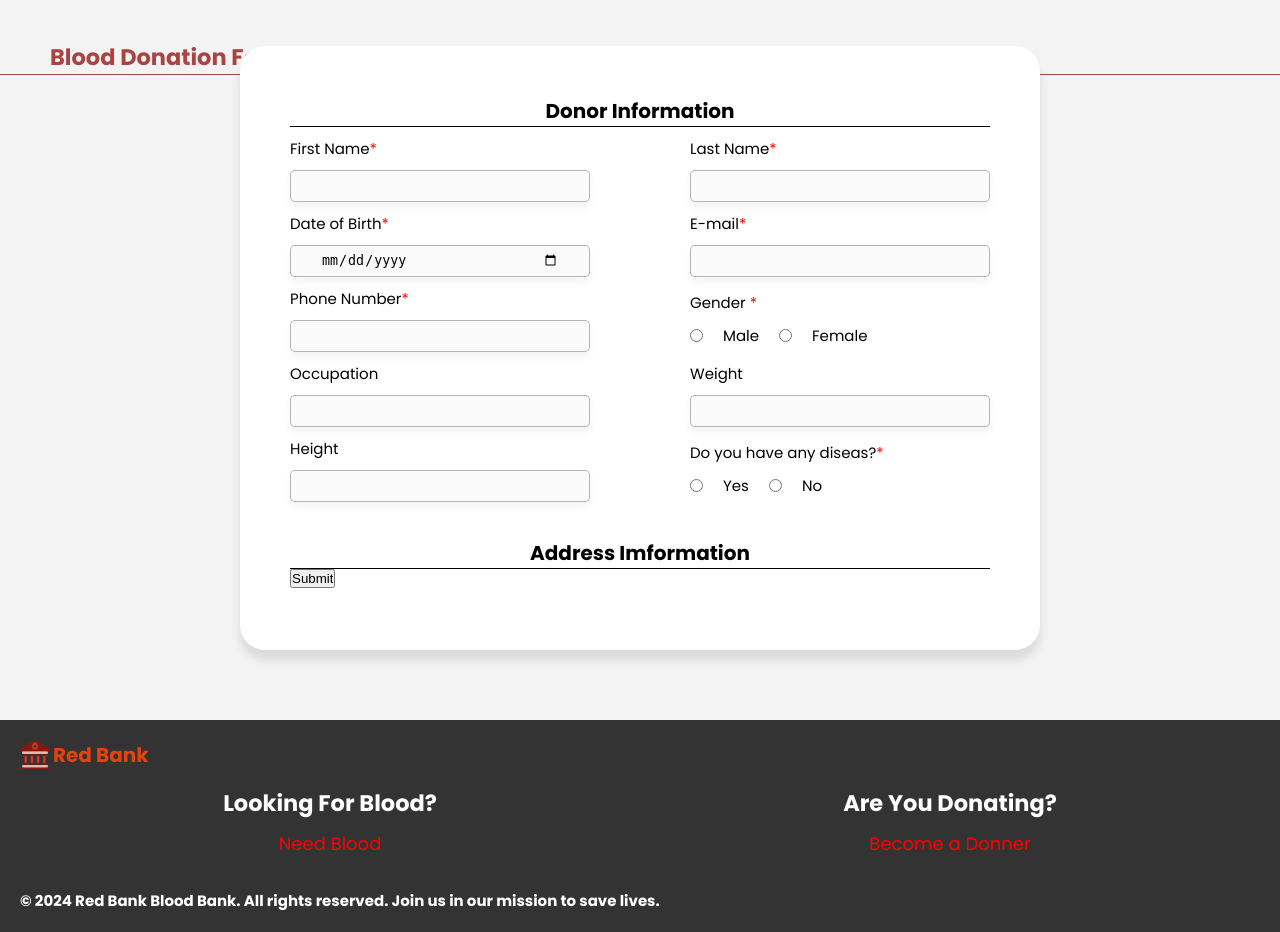
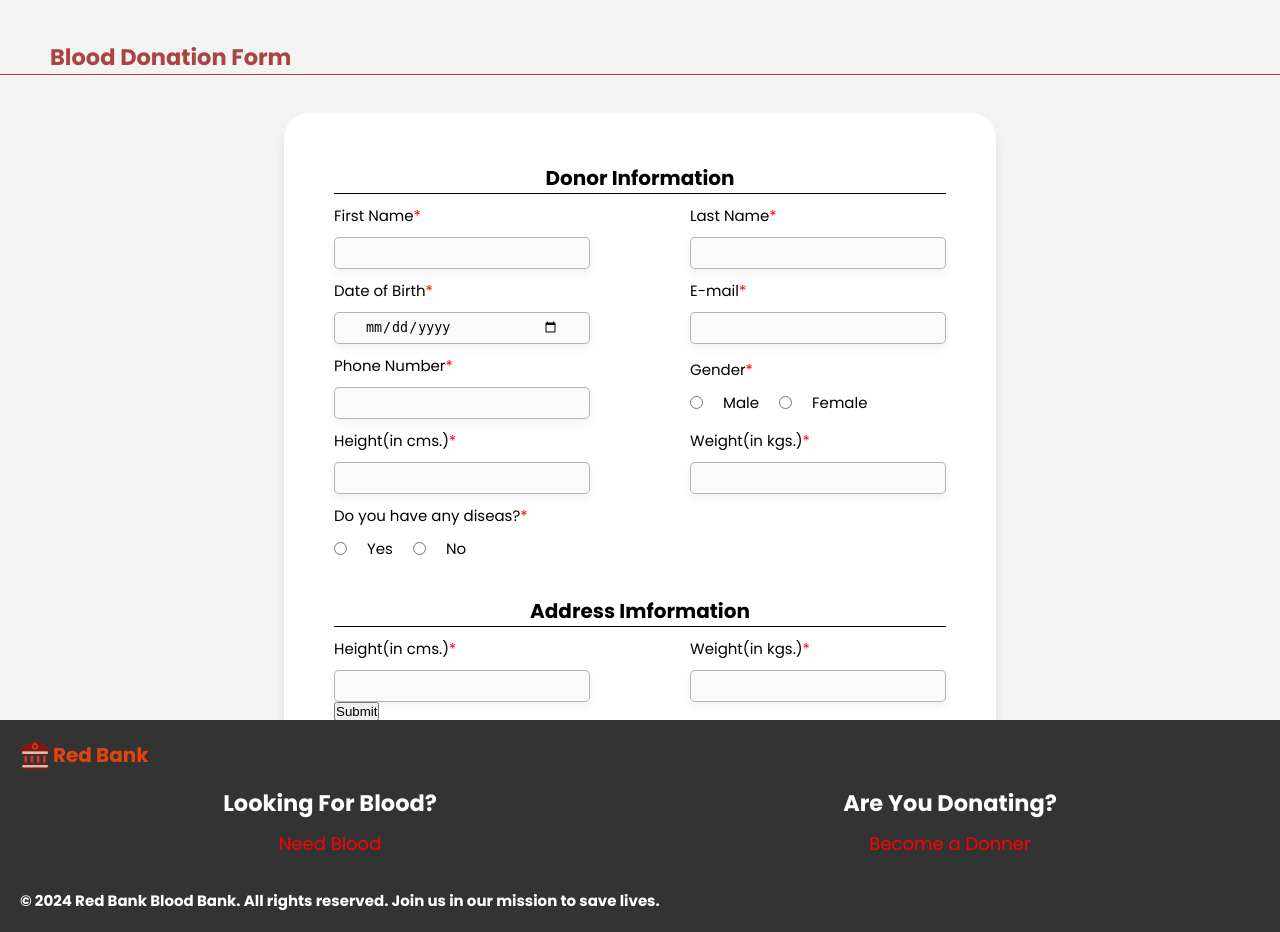
Before and after one commit to TaskmasterRishi/BloodBank, a PHP site: page /donateBlood.php in a window 1280 px wide. Shown: the part 80-1012 px from the top of the page. Run offline with PHP 8.4, Linux system fonts and the light colour scheme; a user stored in the database is signed in.

Commit message:
Donoate blood form changes

```diff
--- a/CSS/donateBlood.css
+++ b/CSS/donateBlood.css
@@ -16,7 +16,7 @@ html {
   overflow-x: hidden;
 }
 
-::-webkit-scrollbar{
+::-webkit-scrollbar {
   display: none;
 }
 
@@ -47,7 +47,7 @@ body {
 
 .container {
   position: relative;
-  top : -10rem;
+  top: 0rem;
   display: flex;
   flex-direction: column;
   flex-wrap: nowrap;
@@ -61,10 +61,9 @@ body {
   box-shadow: 0px 10px 10px rgba(0, 0, 0, 0.1);
 }
 
-span{
+span {
   color: red;
 }
-
 
 .form {
   display: flex;
@@ -75,7 +74,7 @@ span{
   gap: 1rem;
 }
 
-.form > h1{
+.form > h1 {
   font-size: 2rem;
   display: block;
   width: 100%;
@@ -102,13 +101,15 @@ span{
 
 .formField > label {
   font-size: 1.5rem;
+  text-wrap: wrap;
+  width: 20vw;
 }
 
 .formField > input[type="text"],
 .formField > input[type="date"],
 .formField > input[type="email"],
-.formField > input[type="number"]{
-  width: 30rem;
+.formField > input[type="number"] {
+  width: 20vw;
   height: 2rem;
   border-radius: 5px;
   border: 1px solid rgba(0, 0, 0, 0.277);
@@ -125,22 +126,39 @@ span{
   font-size: 1.5rem;
 }
 
+.formField > ul > li {
+  list-style: none;
+  display: flex;
+  align-items:center;
+  gap:1rem;
+  font-size: 1.4rem;
+}
 
 @media only screen and (max-width: 768px) {
-.main{
+  .main {
     position: relative;
     padding-top: 10rem;
   }
 
-.container{
+  .container {
     padding: 2rem 2rem;
-  top:0;
+    top: 0;
   }
 
-.row{
+  .row {
     flex-direction: column;
-  gap :1rem;
+    gap: 1rem;
     align-items: baseline;
   }
 
+  .formField > input[type="text"],
+  .formField > input[type="date"],
+  .formField > input[type="email"],
+  .formField > input[type="number"] {
+    width: 80vw;
   }
+
+  .formField > label {
+    width: 80vw;
+  }
+}
--- a/donateBlood.php
+++ b/donateBlood.php
@@ -67,7 +67,7 @@ require_once ("php/connection.php");
               <input type="text" name="phone" id="phone" required>
             </div>
             <div class="formField">
-              <label for="gender">Gender <span>*</span></label>
+              <label for="gender">Gender<span>*</span></label>
               <div class="radio">
                 <input type="radio" name="gender" id="gender" value="male" required> Male
                 <input type="radio" name="gender" id="gender" value="female" required>Female
@@ -77,36 +77,71 @@ require_once ("php/connection.php");
 
           <div class="row">
             <div class="formField">
-              <label for="occupation">Occupation</label>
-              <input type="text" name="occupation" id="occupation">
+              <label for="height">Height(in cms.)<span>*</span></label>
+              <input type="number" name="height" id="height">
             </div>
             <div class="formField">
-              <label for="weight">Weight</label>
+              <label for="weight">Weight(in kgs.)<span>*</span></label>
               <input type="number" name="weight" id="weight">
             </div>
           </div>
 
           <div class="row">
             <div class="formField">
-              <label for="height">Height</label>
-              <input type="number" name="height" id="height">
-            </div>
-            <div class="formField">
-              <label for="diseas">Do you have any diseas?<span>*</span></label>
+              <label for="">Do you have any diseas?<span>*</span></label>
               <div class="radio">
-                <input type="radio" name="disease" id="disease_yes" value="yes" required> Yes
-                <input type="radio" name="disease" id="disease_no" value="no" required> No
+                <div class="radio">
+                  <div class="radio">
+                    <input type="radio" name="disease" id="disease_yes" value="yes" required
+                      onclick="showDiseaseInfo()"> Yes
+                    <input type="radio" name="disease" id="disease_no" value="no" required onclick="hideDiseaseInfo()">
+                    No
+                  </div>
+                </div>
               </div>
             </div>
           </div>
 
           <div id="disease_info" style="display: none;">
-            Hi
+            <div class="row">
+              <div class="formField">
+                <label for="dieases">Do you suffer form any of the following dieases?<span>*</span></label>
+                <ul>
+                  <li><input type="checkbox" name="dieases[]" value="HeartDisease"> Heart Disease</li>
+                  <li><input type="checkbox" name="disease[]" value="Diabetes">Diabetes</li>
+                  <li><input type="checkbox" name="disease[]" value="Sexually Transmitted Diseases">Sexually Transmitted
+                    Diseases</li>
+                  <li><input type="checkbox" name="disease[]" value="Lung Disease">Lung Disease</li>
+                  <li> <input type="checkbox" name="disease[]" value="Allergic Disease">Allergic Disease</li>
+                  <li><input type="checkbox" name="disease[]" value="Epilepsy (Charay rog)">Epilepsy (Charay rog)</li>
+                  <li><input type="checkbox" name="disease[]" value="Kidney Disease">Kidney Disease</li>
+                </ul>
+              </div>
+              <div class="formField">
+                <label for="dieases">Are you taking or have you taken any of these in the past 72 hours?<span>*</span></label>
+                <ul>
+                  <li><input type="checkbox" name="medication[]" value="Antibiotics">Antibiotics</li>
+                  <li> <input type="checkbox" name="medication[]" value="Aspirin">Aspirin</li>
+                  <li><input type="checkbox" name="medication[]" value="Alcohol">Alcohol</li>
+                  <li><input type="checkbox" name="medication[]" value="Steroids">Steroids</li>
+                  <li> <input type="checkbox" name="medication[]" value="Vaccinations">Vaccinations</li>
+                  <li><input type="checkbox" name="medication[]" value="Dog bite Rabies vaccine (1 year)">Dog bite Rabies vaccine (1 year)</li>
+                </ul>
+              </div>
+            </div>
           </div>
-
           <br>
           <h1>Address Imformation</h1>
-
+          <div class="row">
+            <div class="formField">
+              <label for="height">Height(in cms.)<span>*</span></label>
+              <input type="number" name="height" id="height">
+            </div>
+            <div class="formField">
+              <label for="weight">Weight(in kgs.)<span>*</span></label>
+              <input type="number" name="weight" id="weight">
+            </div>
+          </div>
         </div>
         <input type="submit" name="donor_register" value="Submit">
       </form>
--- a/php/hospital_login.php
+++ b/php/hospital_login.php
@@ -25,7 +25,7 @@ if(isset($_POST["hospital-login-submit"])){
     require_once("connection.php");
 
     // Fetch user data from the database
-    $query = "SELECT * FROM hospitalLogin WHERE email = ?";
+    $query = "SELECT * FROM hospitallogin WHERE email = ?";
     $stmt = mysqli_prepare($con, $query);
     mysqli_stmt_bind_param($stmt, "s", $emailInput);
     mysqli_stmt_execute($stmt);
--- a/script/donateBlood.js
+++ b/script/donateBlood.js
@@ -1,15 +1,9 @@
-// Get references to the radio buttons and the disease info section
-const diseaseYes = document.getElementById('disease_yes');
-const diseaseInfo = document.getElementById('disease_info');
+// Function to show the disease info section
+function showDiseaseInfo() {
+    document.getElementById('disease_info').style.display = 'block';
+  }
 
-// Add event listener to the radio buttons
-diseaseYes.addEventListener('change', function() {
-  // Check if 'Yes' option is selected
-  if (this.checked) {
-    // Show the disease info section
-    diseaseInfo.style.display = 'block';
-  } else {
-    // Hide the disease info section
-    diseaseInfo.style.display = 'none';
+  // Function to hide the disease info section
+  function hideDiseaseInfo() {
+    document.getElementById('disease_info').style.display = 'none';
   }
-});
```
Lines whose indentation alone changed are shown as unchanged.
